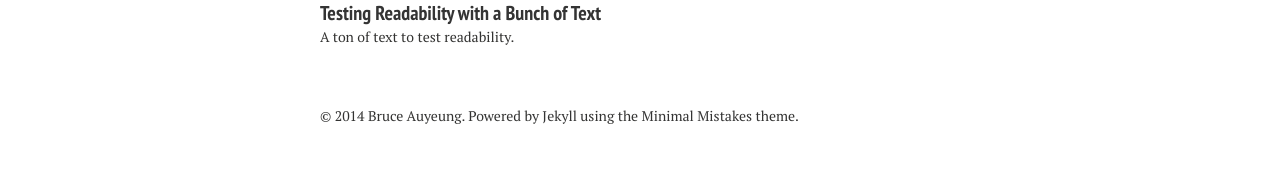
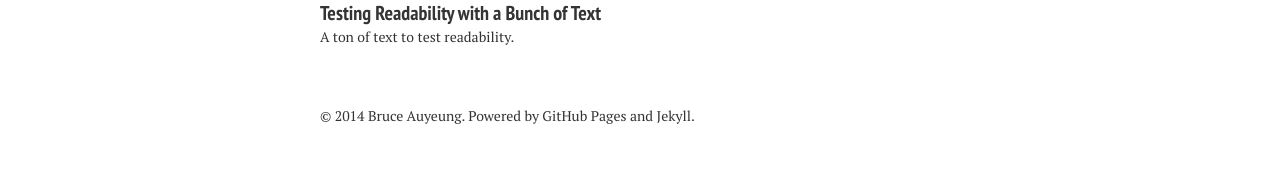
Before and after one commit to bruceinside/bruceinside.github.io, a Jekyll site: the page built from index.md, in a window 1280 px wide. Shown: the part 758-929 px from the top of the page. Built offline with Jekyll 4.4.1, drawn with Linux system fonts in a browser that asks for light colours; nearby versions of some CDN libraries.

Commit message:
change footer descriptions

```diff
--- a/_includes/_footer.html
+++ b/_includes/_footer.html
@@ -1 +1 @@
-<span>&copy; {{ site.time | date: '%Y' }} {{ site.owner.name }}. Powered by <a href="http://jekyllrb.com">Jekyll</a> using the <a href="http://mademistakes.com/minimal-mistakes/">Minimal Mistakes</a> theme.</span>
+<span>&copy; {{ site.time | date: '%Y' }} {{ site.owner.name }}. Powered by <a href="http://pages.github.com/">GitHub Pages</a> and <a href="http://jekyllrb.com">Jekyll</a>.</span>
```
